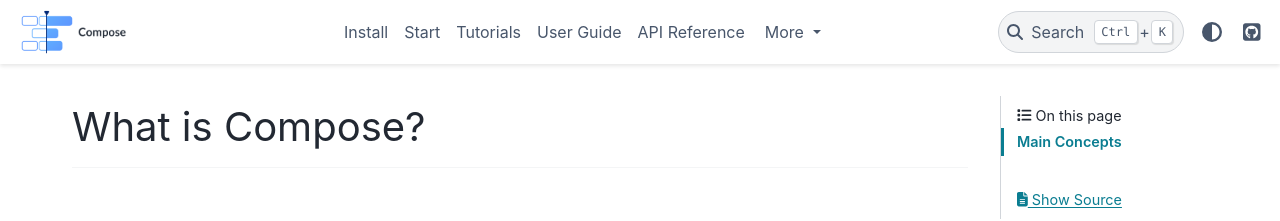
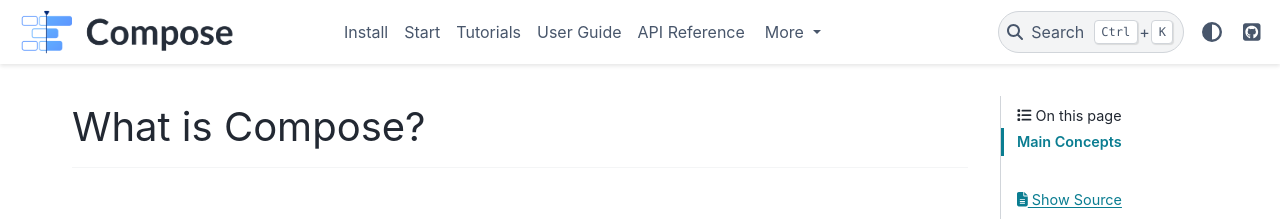
Before and after one commit to alteryx/compose, a Sphinx documentation site: the page built from docs/source/index.rst, in a window 1280 px wide. Shown: the top 221 px of the page. Built offline with Sphinx 7.4.7 and the PyData theme 0.15.4, drawn with Linux system fonts in a browser that asks for light colours; comment, search, counter and statistics services are not loaded.

Commit message:
update navbar logo

```diff
--- a/docs/source/conf.py
+++ b/docs/source/conf.py
@@ -81,7 +81,7 @@ pygments_style = None
 #
 
 html_theme = "pydata_sphinx_theme"
-html_logo = "images/compose.png"
+html_logo = "images/compose_nav2.png"
 html_favicon = "images/favicon.ico"
 html_theme_options = {
   "github_url": "https://github.com/FeatureLabs/compose",
```
Also changed, not shown: docs/source/images/compose_nav2.png (added), docs/source/images/compose_nav2.svg (added).
